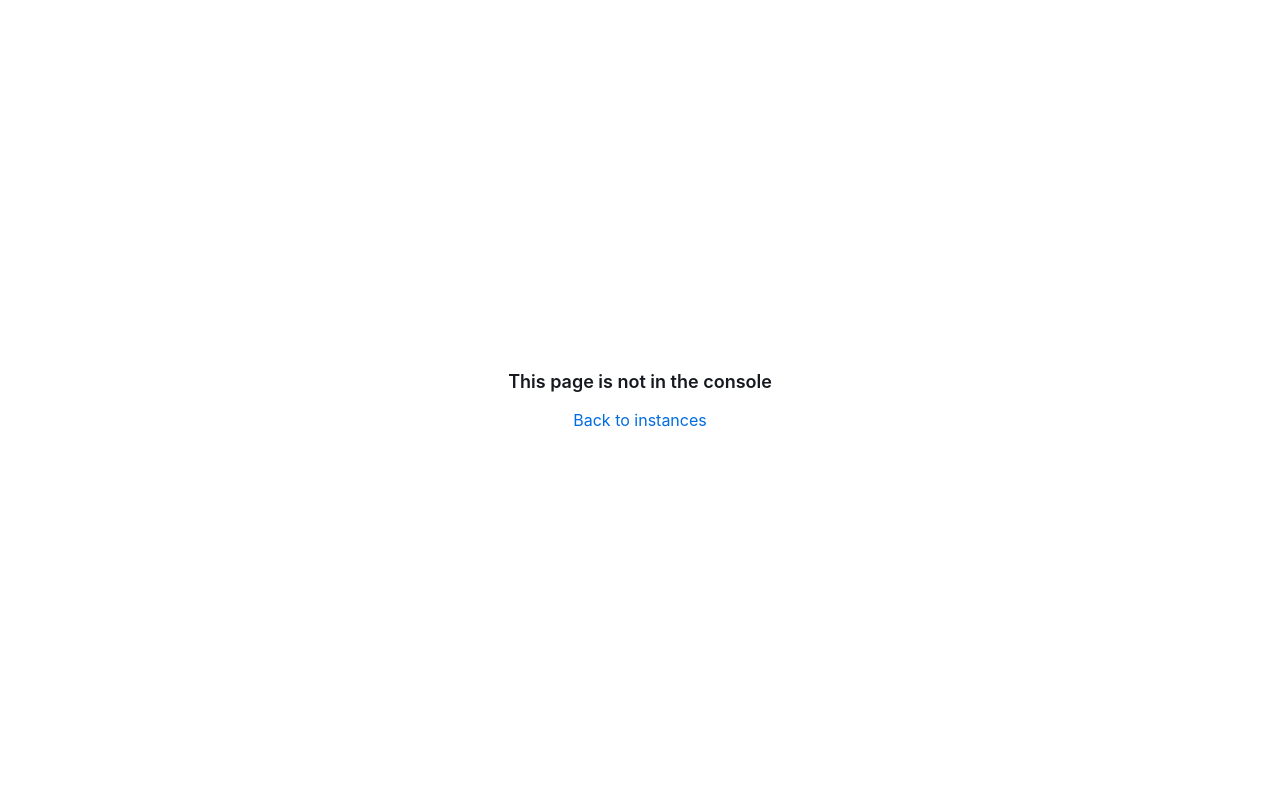
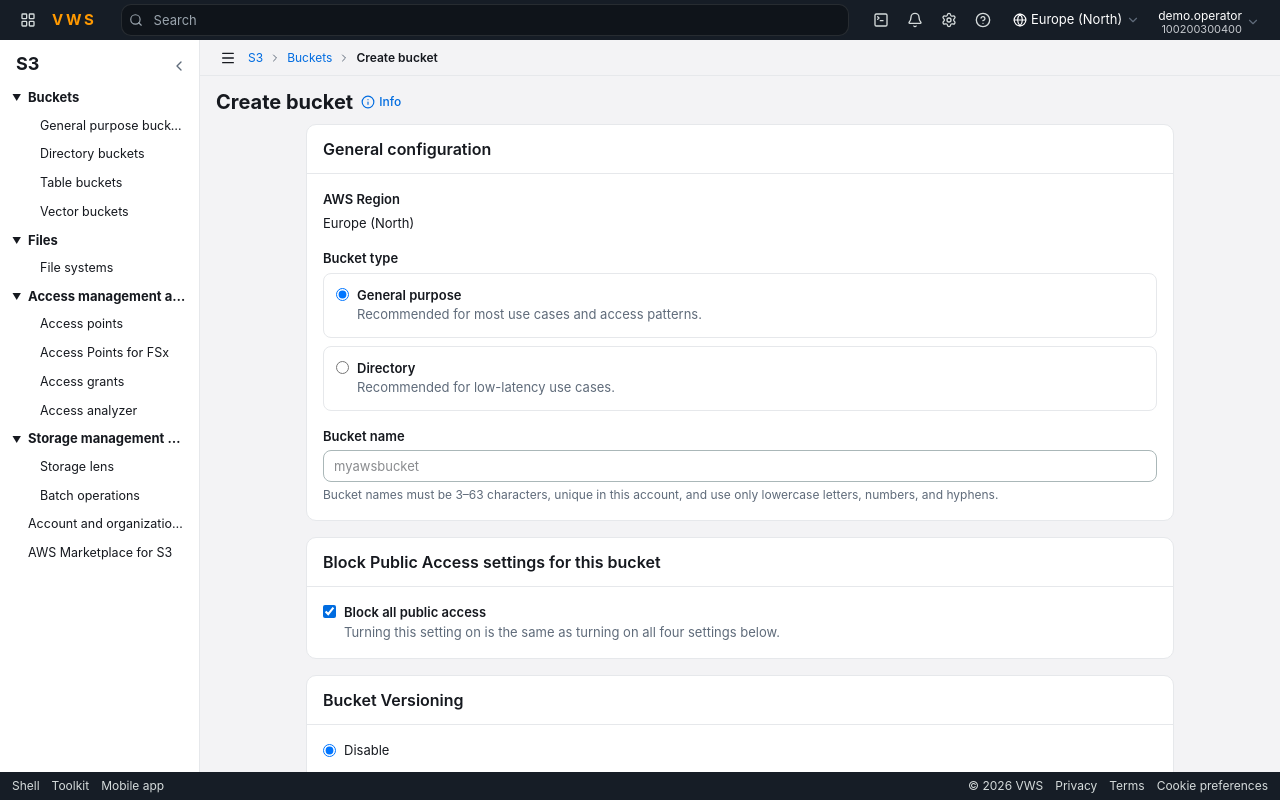
Before and after one commit to popododo0720/vws-console, a Next.js app: page /storage/buckets/create in a window 1280 px wide. Before the commit this address had no page. Built offline with nearby package versions, Linux system fonts and the light colour scheme.

Commit message:
feat(s3): create bucket page, bucket list links and confirm dialogs

```diff
--- /dev/null
+++ b/src/app/storage/buckets/create/page.tsx
@@ -0,0 +1,8 @@
+import type { Metadata } from "next";
+import { CreateBucketView } from "@/components/sites/console/create-bucket-view";
+
+export const metadata: Metadata = { title: "Create bucket · VWS" };
+
+export default function Page() {
+  return <CreateBucketView />;
+}
--- a/src/components/sites/console/buckets-view.tsx
+++ b/src/components/sites/console/buckets-view.tsx
@@ -1,6 +1,7 @@
 "use client";
 
 import { useMemo, useState } from "react";
+import Link from "next/link";
 import { useRouter, useSearchParams } from "next/navigation";
 import type { Bucket } from "@/types/console";
 import { storageNav } from "@/lib/console-data";
@@ -9,8 +10,8 @@ import { PageHeader } from "@/components/sites/console/page-header";
 import { Column, ResourceTable } from "@/components/sites/console/resource-table";
 import { Shell } from "@/components/sites/console/shell";
 import {
-  CopyText,
   FieldLabel,
+  orangeLinkClass,
   InfoTip,
   OrangeButton,
   OutlineButton,
@@ -24,12 +25,10 @@ export function BucketsView() {
   const params = useSearchParams();
   const tab = params.get("tab") === "directory" ? "directory" : "general";
   const [selectedIds, setSelectedIds] = useState<string[]>([]);
-  const [createOpen, setCreateOpen] = useState(false);
-  const [name, setName] = useState("");
-  const [error, setError] = useState<string | null>(null);
-  const [detail, setDetail] = useState<Bucket | null>(null);
+  const [action, setAction] = useState<"empty" | "delete" | null>(null);
+  const [confirm, setConfirm] = useState("");
+  const [blockedNames, setBlockedNames] = useState<string[]>([]);
   const [dash, setDash] = useState(false);
-  const [notice, setNotice] = useState<string | null>(null);
   const rows = useMemo(() => api.buckets.filter((item) => item.kind === tab), [api.buckets, tab]);
   const selected = rows.filter((item) => selectedIds.includes(item.name));
   const generalCount = api.buckets.filter((item) => item.kind === "general").length;
@@ -44,6 +43,13 @@ export function BucketsView() {
     setSelectedIds([]);
   };
 
+  const openAction = (next: "empty" | "delete") => {
+    setConfirm("");
+    setBlockedNames([]);
+    setAction(next);
+  };
+  const confirmWord = action === "empty" ? "permanently delete" : selected.length === 1 ? selected[0].name : "delete";
+
   const columns: Column<Bucket>[] = [
     {
       key: "name",
@@ -51,19 +57,16 @@ export function BucketsView() {
       minWidth: 220,
       sortValue: (row) => row.name,
       cell: (row) => (
-        <button
-          type="button"
+        <Link
+          href={`/storage/buckets/${encodeURIComponent(row.name)}`}
           className="text-[#006ce0] hover:underline"
-          onClick={(event) => {
-            event.stopPropagation();
-            setDetail(row);
-          }}
+          onClick={(event) => event.stopPropagation()}
         >
           {row.name}
-        </button>
+        </Link>
       ),
     },
-    { key: "region", header: "Region", minWidth: 160, sortValue: (row) => row.region, cell: (row) => row.region },
+    { key: "region", header: "AWS Region", minWidth: 160, sortValue: (row) => row.region, cell: (row) => row.region },
     { key: "created", header: "Creation date", minWidth: 140, sortValue: (row) => row.created, cell: (row) => row.created },
   ];
 
@@ -104,26 +107,19 @@ export function BucketsView() {
                 </OutlineButton>
                 <OutlineButton
                   disabled={selected.length === 0}
-                  onClick={() => setNotice("This bucket has no objects to remove.")}
+                  onClick={() => openAction("empty")}
                 >
                   Empty
                 </OutlineButton>
                 <OutlineButton
                   disabled={selected.length === 0}
-                  onClick={() => setNotice(`Delete ${selected.length} bucket${selected.length === 1 ? "" : "s"}?`)}
+                  onClick={() => openAction("delete")}
                 >
                   Delete
                 </OutlineButton>
-                <OrangeButton
-                  className="ml-auto"
-                  onClick={() => {
-                    setName("");
-                    setError(null);
-                    setCreateOpen(true);
-                  }}
-                >
+                <Link href="/storage/buckets/create" className={cn(orangeLinkClass, "ml-auto")}>
                   Create bucket
-                </OrangeButton>
+                </Link>
               </div>
               <ResourceTable
                 className="px-0 pb-0"
@@ -135,14 +131,7 @@ export function BucketsView() {
                 onSelectedIds={setSelectedIds}
                 emptyTitle="No buckets"
                 emptyMessage={tab === "general" ? "You don't have any buckets." : "You don't have any directory buckets."}
-                emptyAction={{
-                  label: "Create bucket",
-                  onClick: () => {
-                    setName("");
-                    setError(null);
-                    setCreateOpen(true);
-                  },
-                }}
+                emptyAction={{ label: "Create bucket", href: "/storage/buckets/create" }}
                 filterPlaceholder="Find buckets by name"
                 initialSort={{ key: "name", dir: "asc" }}
               />
@@ -178,71 +167,44 @@ export function BucketsView() {
         </div>
       </div>
       <PanelDialog
-        open={createOpen}
-        title="Create bucket"
-        onClose={() => setCreateOpen(false)}
+        open={action !== null}
+        title={action === "empty" ? "Empty bucket" : "Delete bucket"}
+        onClose={() => setAction(null)}
         footer={
           <>
-            <OutlineButton onClick={() => setCreateOpen(false)}>Cancel</OutlineButton>
+            <OutlineButton onClick={() => setAction(null)}>Cancel</OutlineButton>
             <OrangeButton
+              disabled={confirm !== confirmWord}
               onClick={() => {
-                const message = api.createBucket({ name, kind: tab });
-                if (message) {
-                  setError(message);
-                  return;
+                if (action === "empty") selected.forEach((item) => api.emptyBucket(item.name));
+                else {
+                  const blocked = selected.filter((item) => api.objects.some((object) => object.bucket === item.name));
+                  if (blocked.length > 0) {
+                    setConfirm("");
+                    setBlockedNames(blocked.map((item) => item.name));
+                    return;
+                  }
+                  api.deleteBuckets(selected.map((item) => item.name));
+                  setSelectedIds([]);
                 }
-                setCreateOpen(false);
+                setAction(null);
               }}
             >
-              Create bucket
+              {action === "empty" ? "Empty" : "Delete bucket"}
             </OrangeButton>
           </>
         }
       >
-        <div className="space-y-3">
-          <p>Kind: {tab === "general" ? "General purpose" : "Directory"} · Region: {api.region}</p>
-          <div>
-            <FieldLabel>Bucket name</FieldLabel>
-            <input className="field" value={name} onChange={(event) => setName(event.target.value)} />
-          </div>
-          {error ? <p className="text-[#d13212]">{error}</p> : null}
-        </div>
-      </PanelDialog>
-      <PanelDialog open={detail !== null} title={detail?.name ?? "Bucket"} onClose={() => setDetail(null)}
-        footer={<OutlineButton onClick={() => setDetail(null)}>Close</OutlineButton>}
-      >
-        {detail ? (
-          <dl className="space-y-2">
-            <div><dt className="text-[#5f6b7a]">Name</dt><dd><CopyText value={detail.name} /></dd></div>
-            <div><dt className="text-[#5f6b7a]">Region</dt><dd>{detail.region}</dd></div>
-            <div><dt className="text-[#5f6b7a]">Created</dt><dd>{detail.created}</dd></div>
-            <div><dt className="text-[#5f6b7a]">Kind</dt><dd>{detail.kind}</dd></div>
-          </dl>
+        <p className="mb-3">
+          {action === "empty"
+            ? "Emptying permanently deletes all objects in the selected bucket. This action cannot be undone."
+            : "Deleting a bucket cannot be undone. A bucket must be empty before it can be deleted."}
+        </p>
+        {blockedNames.length > 0 ? (
+          <p className="mb-3 text-[#d13212]">Not empty: {blockedNames.join(", ")}. Empty the bucket first.</p>
         ) : null}
-      </PanelDialog>
-      <PanelDialog
-        open={notice !== null}
-        title="Bucket"
-        onClose={() => setNotice(null)}
-        footer={
-          <>
-            <OutlineButton onClick={() => setNotice(null)}>Cancel</OutlineButton>
-            {notice?.startsWith("Delete") ? (
-              <OrangeButton
-                onClick={() => {
-                  api.deleteBuckets(selected.map((item) => item.name));
-                  setNotice(null);
-                }}
-              >
-                Delete
-              </OrangeButton>
-            ) : (
-              <OrangeButton onClick={() => setNotice(null)}>Close</OrangeButton>
-            )}
-          </>
-        }
-      >
-        <p>{notice}</p>
+        <FieldLabel>To confirm, type “{confirmWord}”.</FieldLabel>
+        <input className="field" value={confirm} onChange={(event) => setConfirm(event.target.value)} />
       </PanelDialog>
     </Shell>
   );
--- a/src/components/sites/console/console-provider.tsx
+++ b/src/components/sites/console/console-provider.tsx
@@ -87,7 +87,7 @@ type ConsoleApi = {
   associateElasticIp: (allocationId: string, instanceId: string) => void;
   disassociateElasticIp: (allocationId: string) => void;
   releaseElasticIps: (ids: string[]) => void;
-  createBucket: (input: { name: string; kind: Bucket["kind"] }) => string | null;
+  createBucket: (input: { name: string; kind: Bucket["kind"]; versioning: boolean; blockPublicAccess: boolean }) => string | null;
   deleteBuckets: (names: string[]) => void;
   emptyBucket: (name: string) => void;
   addObjects: (bucket: string, items: { key: string; sizeBytes: number }[]) => void;
@@ -632,7 +632,7 @@ export function ConsoleProvider({ children }: { children: ReactNode }) {
           ...prev,
           buckets: [
             ...prev.buckets,
-            { name, region, created: "Just now", kind: input.kind },
+            { name, region, created: "Just now", kind: input.kind, versioning: input.versioning, blockPublicAccess: input.blockPublicAccess },
           ],
         }));
         return null;
--- /dev/null
+++ b/src/components/sites/console/create-bucket-view.tsx
@@ -0,0 +1,125 @@
+"use client";
+
+import { useState } from "react";
+import Link from "next/link";
+import { useRouter } from "next/navigation";
+import { storageNav } from "@/lib/console-data";
+import type { BucketKind } from "@/types/console";
+import { useConsole } from "@/components/sites/console/console-provider";
+import { PageHeader } from "@/components/sites/console/page-header";
+import { Shell } from "@/components/sites/console/shell";
+import { FieldLabel, OrangeButton, OutlineButton } from "@/components/sites/console/ui";
+
+function Section({ title, children }: { title: string; children: React.ReactNode }) {
+  return (
+    <section className="rounded-lg border border-[#e6e8eb] bg-white">
+      <h2 className="border-b border-[#e6e8eb] px-4 py-3 text-[16px] font-semibold">{title}</h2>
+      <div className="space-y-4 px-4 py-4 text-[13px]">{children}</div>
+    </section>
+  );
+}
+
+export function CreateBucketView() {
+  const api = useConsole();
+  const router = useRouter();
+  const [kind, setKind] = useState<BucketKind>("general");
+  const [name, setName] = useState("");
+  const [versioning, setVersioning] = useState(false);
+  const [blockPublic, setBlockPublic] = useState(true);
+  const [error, setError] = useState<string | null>(null);
+
+  const submit = () => {
+    const message = api.createBucket({ name, kind, versioning, blockPublicAccess: blockPublic });
+    if (message) {
+      setError(message);
+      return;
+    }
+    router.push(`/storage/buckets/${encodeURIComponent(name.trim())}`);
+  };
+
+  return (
+    <Shell tree={storageNav}>
+      <div className="min-h-0 flex-1 overflow-auto bg-[#f3f3f5]">
+        <PageHeader
+          crumbs={[
+            { label: "S3", href: "/storage/buckets" },
+            { label: "Buckets", href: "/storage/buckets" },
+            { label: "Create bucket" },
+          ]}
+          info="Buckets are containers for objects. Settings are kept in this browser session only."
+        />
+        <div className="mx-auto max-w-[900px] space-y-4 px-4 pb-8">
+          <Section title="General configuration">
+            <div>
+              <FieldLabel>AWS Region</FieldLabel>
+              <p>{api.region}</p>
+            </div>
+            <div className="space-y-2">
+              <FieldLabel>Bucket type</FieldLabel>
+              {(
+                [
+                  ["general", "General purpose", "Recommended for most use cases and access patterns."],
+                  ["directory", "Directory", "Recommended for low-latency use cases."],
+                ] as const
+              ).map(([value, label, hint]) => (
+                <label key={value} className="flex items-start gap-2 rounded-md border border-[#e6e8eb] p-3">
+                  <input type="radio" name="kind" checked={kind === value} onChange={() => setKind(value)} className="mt-0.5" />
+                  <span>
+                    <span className="block font-semibold">{label}</span>
+                    <span className="text-[#5f6b7a]">{hint}</span>
+                  </span>
+                </label>
+              ))}
+            </div>
+            <div>
+              <FieldLabel>Bucket name</FieldLabel>
+              <input
+                className="field"
+                placeholder="myawsbucket"
+                value={name}
+                onChange={(event) => {
+                  setName(event.target.value);
+                  setError(null);
+                }}
+              />
+              <p className="mt-1 text-[12px] text-[#5f6b7a]">
+                Bucket names must be 3–63 characters, unique in this account, and use only lowercase letters, numbers, and hyphens.
+              </p>
+              {error ? <p className="mt-1 text-[#d13212]">{error}</p> : null}
+            </div>
+          </Section>
+          <Section title="Block Public Access settings for this bucket">
+            <label className="flex items-start gap-2">
+              <input type="checkbox" checked={blockPublic} onChange={(event) => setBlockPublic(event.target.checked)} className="mt-0.5" />
+              <span>
+                <span className="block font-semibold">Block all public access</span>
+                <span className="text-[#5f6b7a]">Turning this setting on is the same as turning on all four settings below.</span>
+              </span>
+            </label>
+          </Section>
+          <Section title="Bucket Versioning">
+            <div className="space-y-2">
+              {(
+                [
+                  [false, "Disable"],
+                  [true, "Enable"],
+                ] as const
+              ).map(([value, label]) => (
+                <label key={label} className="flex items-center gap-2">
+                  <input type="radio" name="versioning" checked={versioning === value} onChange={() => setVersioning(value)} />
+                  {label}
+                </label>
+              ))}
+            </div>
+          </Section>
+          <div className="flex justify-end gap-2">
+            <Link href="/storage/buckets">
+              <OutlineButton type="button">Cancel</OutlineButton>
+            </Link>
+            <OrangeButton onClick={submit}>Create bucket</OrangeButton>
+          </div>
+        </div>
+      </div>
+    </Shell>
+  );
+}
--- a/src/lib/console-data.ts
+++ b/src/lib/console-data.ts
@@ -642,8 +642,8 @@ export function createSampleAccount(): Dataset {
     },
   ];
   const buckets: Bucket[] = [
-    { name: "vws-logs", region: HOME_REGION, created: "Aug 2, 2026", kind: "general" },
-    { name: "vws-media", region: "US East", created: "Sep 18, 2026", kind: "general" },
+    { name: "vws-logs", region: HOME_REGION, created: "Aug 2, 2026", kind: "general", versioning: false, blockPublicAccess: true },
+    { name: "vws-media", region: "US East", created: "Sep 18, 2026", kind: "general", versioning: true, blockPublicAccess: true },
   ];
   // MOCK_OBJECTS: sample-only objects for the sample buckets. Sizes and dates are invented.
   const MOCK_OBJECTS: BucketObject[] = [
--- a/src/types/console.ts
+++ b/src/types/console.ts
@@ -137,6 +137,8 @@ export type Bucket = {
   region: string;
   created: string;
   kind: BucketKind;
+  versioning: boolean;
+  blockPublicAccess: boolean;
 };
 
 export type BucketObject = {
```
